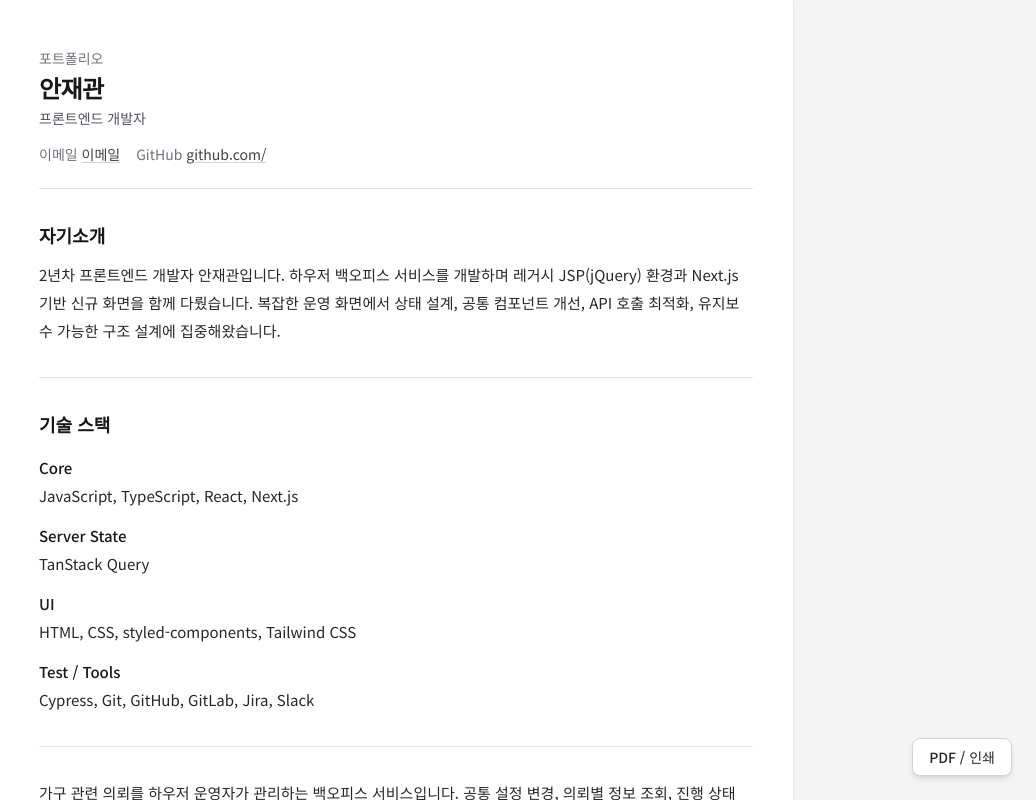
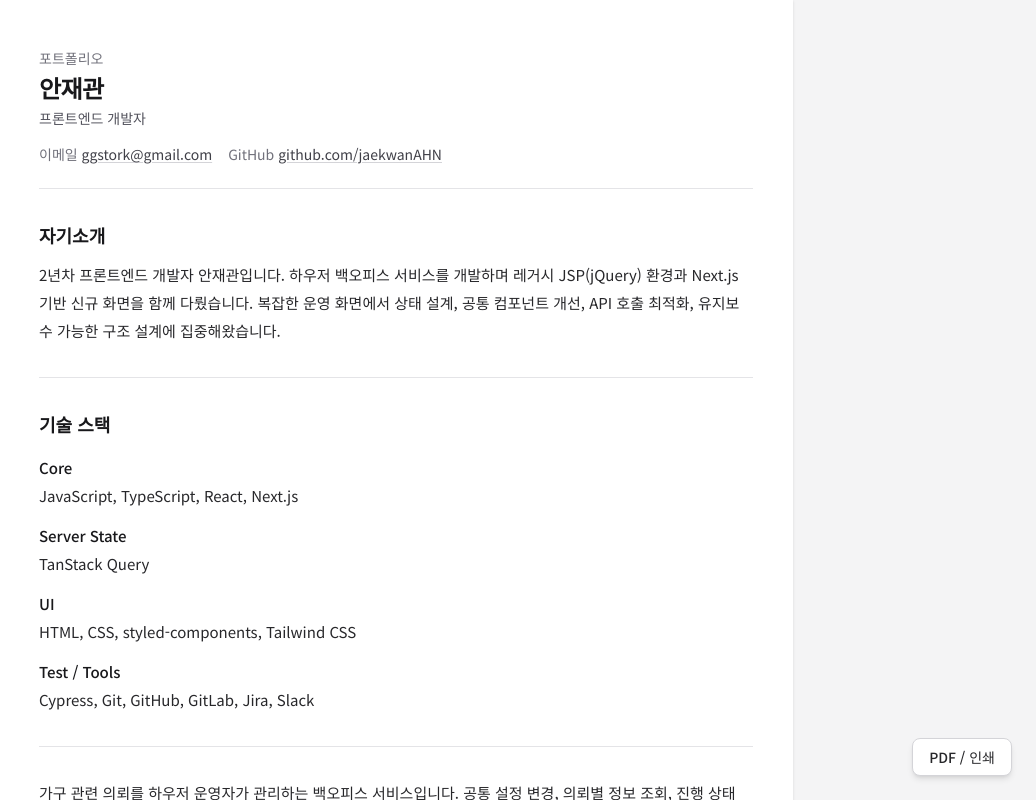
Before and after one commit to jaekwanAHN/portfolio, a Next.js app: page / in a window 1280 px wide. Shown: the top 800 px of the page, without its empty margins (244-1280 px from the left). Built offline with nearby package versions, Linux system fonts and the light colour scheme.

Commit message:
docs: 이메일, 깃허브 링크 수정

```diff
--- a/components/portfolio/Header.tsx
+++ b/components/portfolio/Header.tsx
@@ -1,8 +1,8 @@
 /** 배포 전 본인 연락처·URL로 수정하세요. (원본 PDF에 항목 없음) */
 const PROFILE_LINKS = {
-  email: "mailto:",
+  email: "mailto:ggstork@gmail.com",
   githubLabel: "GitHub",
-  githubHref: "https://github.com/",
+  githubHref: "https://github.com/jaekwanAHN",
 } as const;
 
 export function Header() {
@@ -22,7 +22,7 @@ export function Header() {
             className="underline decoration-zinc-300 underline-offset-2 print:text-black"
             href={PROFILE_LINKS.email}
           >
-            이메일
+            ggstork@gmail.com
           </a>
         </li>
         <li>
```
